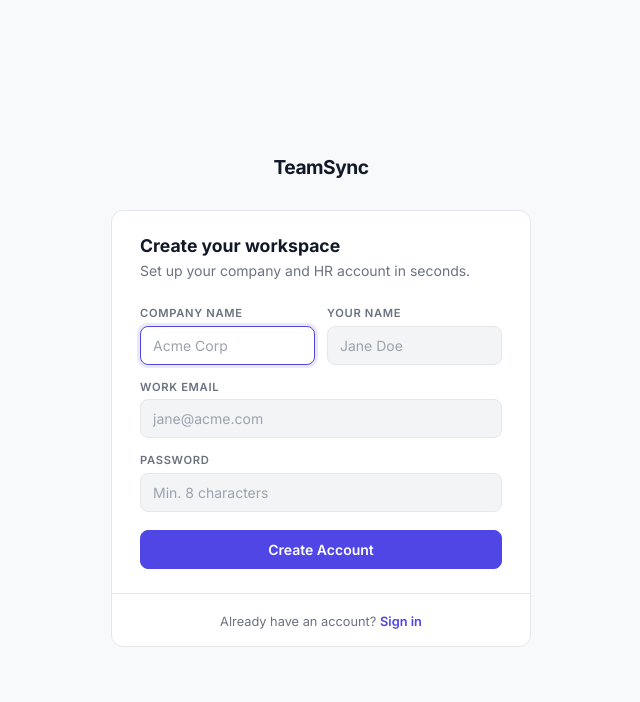
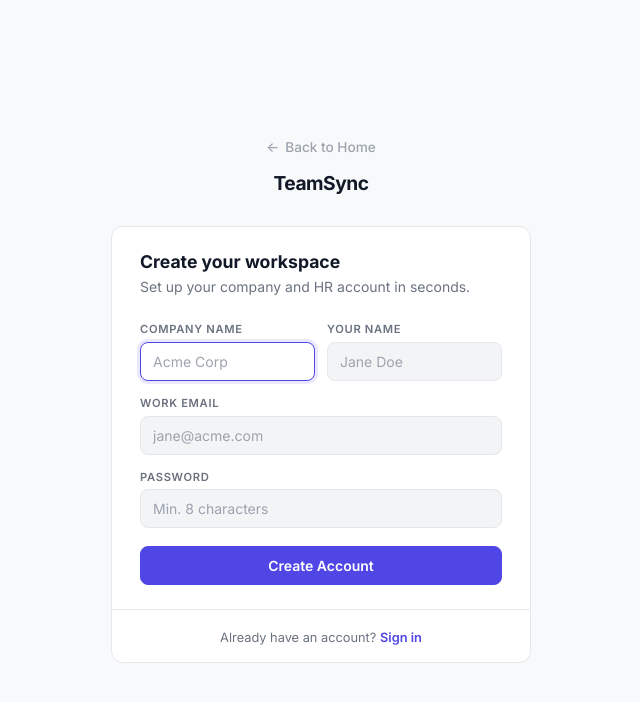
Before and after one commit to SuyashShinde10/EmployeeManagement, a React app in the folder frontend/: page /register in a window 1280 px wide. Shown: the top 702 px of the page, without its empty margins (319-959 px from the left). Built offline with nearby package versions, Linux system fonts and the light colour scheme; no server answers; the HTML template or start-up script is replaced by a standard one.

Commit message:
fix: resolve CORS preflight rejection on Vercel subdomains and add home buttons to auth pages

```diff
--- a/frontend/src/pages/Login.jsx
+++ b/frontend/src/pages/Login.jsx
@@ -40,6 +40,20 @@ const Login = () => {
       justifyContent: 'center',
       padding: 16
     }}>
+      {/* Back to Home Link */}
+      <Link to="/" style={{
+        textDecoration: 'none',
+        fontSize: '0.85rem',
+        color: 'var(--text-subtle)',
+        display: 'flex',
+        alignItems: 'center',
+        gap: 6,
+        marginBottom: 12,
+        fontWeight: 500
+      }}>
+        <span>←</span> Back to Home
+      </Link>
+
       {/* Brand */}
       <Link to="/" style={{ textDecoration: 'none', marginBottom: 28 }}>
         <span style={{ fontWeight: 800, fontSize: '1.2rem', color: 'var(--text)', letterSpacing: '-0.5px' }}>
--- a/frontend/src/pages/Register.jsx
+++ b/frontend/src/pages/Register.jsx
@@ -40,6 +40,20 @@ const Register = () => {
       display: 'flex', flexDirection: 'column',
       alignItems: 'center', justifyContent: 'center', padding: 16
     }}>
+      {/* Back to Home Link */}
+      <Link to="/" style={{
+        textDecoration: 'none',
+        fontSize: '0.85rem',
+        color: 'var(--text-subtle)',
+        display: 'flex',
+        alignItems: 'center',
+        gap: 6,
+        marginBottom: 12,
+        fontWeight: 500
+      }}>
+        <span>←</span> Back to Home
+      </Link>
+
       <Link to="/" style={{ textDecoration: 'none', marginBottom: 28 }}>
         <span style={{ fontWeight: 800, fontSize: '1.2rem', color: 'var(--text)', letterSpacing: '-0.5px' }}>
           TeamSync
```
Also changed, not shown: 1 other file (tests, documents, lock files or other folders).
